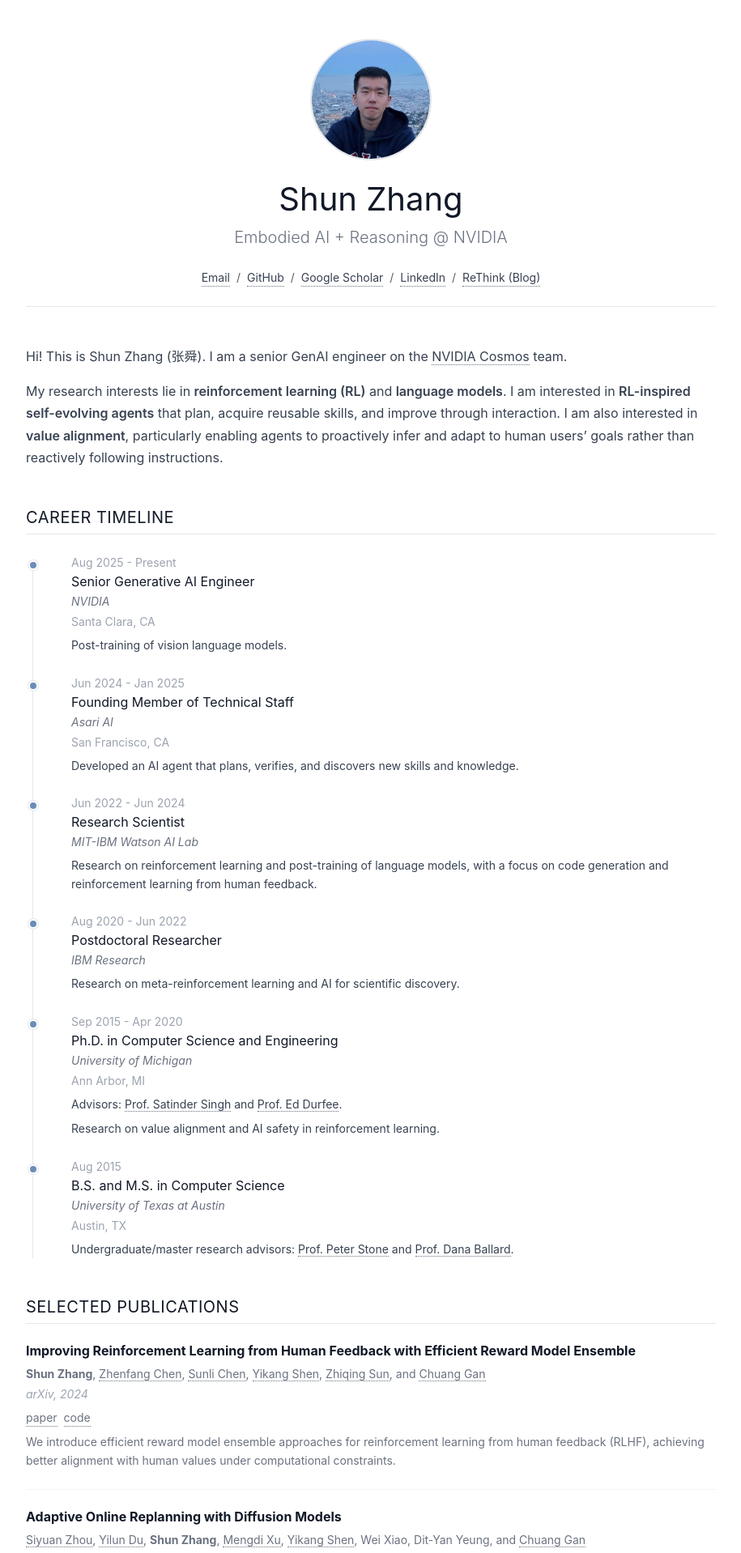
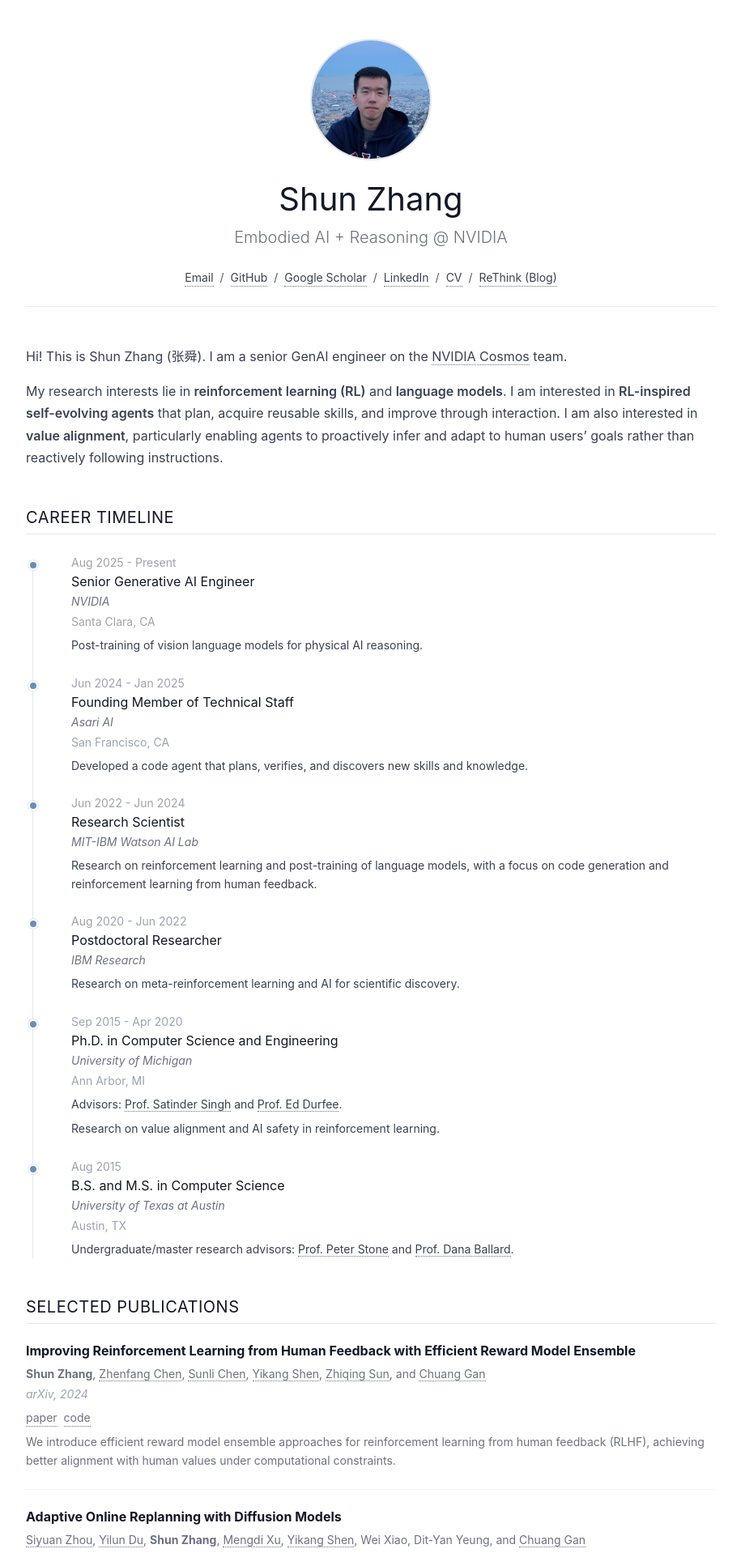
Before and after one commit to shunzh/shunzh.github.io, a Jekyll site: the page built from _pages/index.md, in a window 1280 px wide. Shown: the top 1918 px of the page at 81% size, without its empty margins (182-1097 px from the left). Built offline with Jekyll 4.4.1, drawn with Linux system fonts in a browser that asks for light colours.

Commit message:
add cv pdf, mc

```diff
--- a/_config.yml
+++ b/_config.yml
@@ -19,6 +19,9 @@ email: shunzh@umich.edu
 github_id: shunzh
 google_scholar_id: 0Fk7sSAAAAAJ
 linkedin_id: shun-zhang-1b154437
+cv_pdf_path: "/pdfs/shun-zhang-cv.pdf"
+
+research_interests: "Reinforcement learning; large language models; code generation and reasoning; value alignment; artificial general intelligence."
 
 # Jekyll configuration
 kramdown:
--- a/_layouts/minimal.html
+++ b/_layouts/minimal.html
@@ -30,6 +30,8 @@
         <span class="text-muted">/</span>
         <a href="https://www.linkedin.com/in/{{ site.linkedin_id }}">LinkedIn</a>
         <span class="text-muted">/</span>
+        <a href="{{ site.homepage_url }}{{ site.cv_pdf_path }}">CV</a>
+        <span class="text-muted">/</span>
         <a href="{{ site.homepage_url }}/rethink">ReThink (Blog)</a>
       </div>
     </div>
@@ -46,6 +48,7 @@
 
       <div class="timeline">
         {% for item in site.data.timeline %}
+        {% unless item.hide %}
         <div class="timeline-item position-relative mb-3 mb-md-4">
           <div class="timeline-marker"></div>
           <div class="timeline-content ms-3 ms-md-4">
@@ -69,6 +72,7 @@
             {% endif %}
           </div>
         </div>
+        {% endunless %}
         {% endfor %}
       </div>
     </div>
--- /dev/null
+++ b/cv.scss
@@ -0,0 +1,151 @@
+---
+---
+
+body {
+    color: #000000;
+    background: #EEEEEE;
+    font: 1.1em "Times New Roman", serif;
+    line-height: 1.2;
+    margin: 40px 0;
+}
+#resume {
+    margin: 0 auto;
+    max-width: 800px;
+    padding: 40px 60px;
+    background: #FFFFFF;
+    border: 1px solid #CCCCCC;
+    box-shadow: 2px 2px 4px #AAAAAA;
+    -webkit-box-shadow: 2px 2px 4px #AAAAAA;
+}
+h1 {
+    text-align: center;
+    font-size: 200%;
+    margin: 0 0 0.2em 0;
+    padding: 0;
+}
+h2 {
+    border-bottom: 1px solid #AAAAAA;
+    font-size: 130%;
+    margin: 1em 0 0 0;
+    padding: 0;
+}
+h3 {
+    font-size: 100%;
+    margin: 0.6em 0 0.3em 0;
+    padding: 0;
+    display: flex;
+    justify-content: space-between;
+    font-weight: normal;
+}
+p {
+    margin: 0 0 0.5em 0;
+    padding: 0;
+}
+ul {
+    padding: 0;
+    margin: 0 1.5em;
+}
+#contact {
+    text-align: center;
+    margin: 0;
+    padding: 0;
+}
+#contact li {
+    display: inline;
+    white-space: pre;
+    list-style-type: none;
+}
+#contact li:after {
+    content: "    ";
+}
+#contact li:last-child:after {
+    content: "";
+}
+/* p immediately after contact list = summary */
+h1 + ul + p {
+    margin: 0.6em 0;
+}
+/* Consistent with style.scss */
+a {
+    color: #374151;
+    text-decoration: none;
+    border-bottom: 1px dotted #6b7280;
+    transition: color 0.2s ease, border-bottom-color 0.2s ease, border-bottom-style 0.2s ease;
+}
+a:focus,
+a:hover {
+    color: #6b8db8;
+    border-bottom-color: #6b8db8;
+    border-bottom-style: solid;
+}
+#resume + .attribution {
+    margin: 1.5em auto;
+    max-width: 800px;
+    padding: 0 60px;
+    font-size: 0.85em;
+    color: #666;
+    text-align: center;
+}
+@media print {
+    body {
+        font-size: 11pt;
+        margin: 0;
+        padding: 0;
+        background: none;
+    }
+    #resume {
+        margin: 0;
+        padding: 0;
+        border: 0;
+        background: none;
+        box-shadow: none;
+        -webkit-box-shadow: none;
+    }
+    /* Print: black links with underlines */
+    a, a:link, a:visited, a:hover, a:focus {
+        color: #000000;
+        text-decoration: underline;
+        border-bottom: none;
+    }
+    ul li {
+        page-break-inside: avoid;
+    }
+    .attribution {
+        display: none;
+    }
+}
+@page {
+    /* Change margins and paper size of PDF */
+    /* https://developer.mozilla.org/en-US/docs/Web/CSS/@page */
+    size: letter;
+    margin: 0.6in 0.8in;
+    @top-center {
+        content: "Shun Zhang's CV";
+        font-size: 10pt;
+    }
+    @bottom-center {
+        content: "Page " counter(page) " of " counter(pages);
+        font-size: 10pt;
+    }
+}
+@page:first {
+    /* Remove page number from first page */
+    @top-center {
+        content: "";
+    }
+}
+@media screen and (max-width: 800px) {
+    body {
+        margin: 0;
+        padding: 0;
+        background: #FFFFFF !important;
+    }
+    #resume {
+        margin: 0;
+        padding: 1em;
+        border: 0;
+        background: none;
+        box-shadow: none;
+        -webkit-box-shadow: none;
+    }
+}
--- a/style.scss
+++ b/style.scss
@@ -108,6 +108,9 @@ a:hover {
 
 .timeline-description {
   line-height: 1.6;
+  strong {
+    font-weight: normal;
+  }
 }
 
 // Homepage specific styles
```
Also changed, not shown: _data/publications.yaml (+0 -7 lines), _data/timeline.yaml (+22 -4 lines), _layouts/cv.html (added, +98 -0 lines), _pages/cv.md (added, +5 -0 lines), 2 other files.
